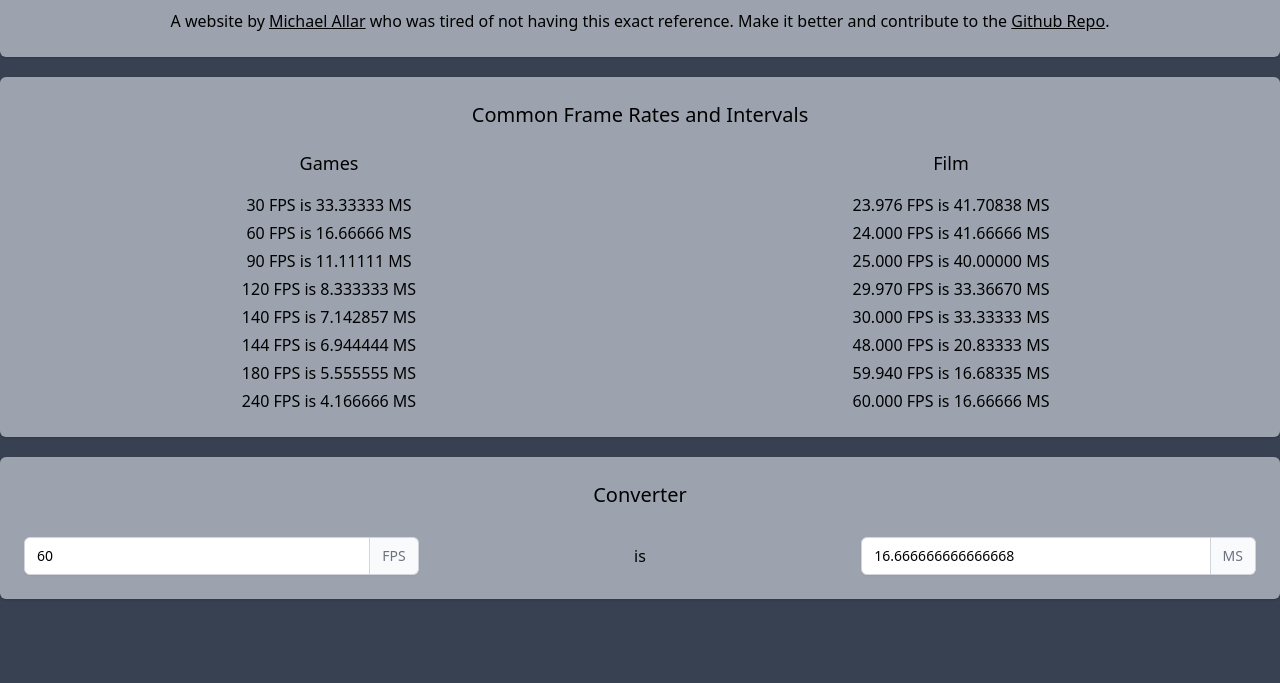
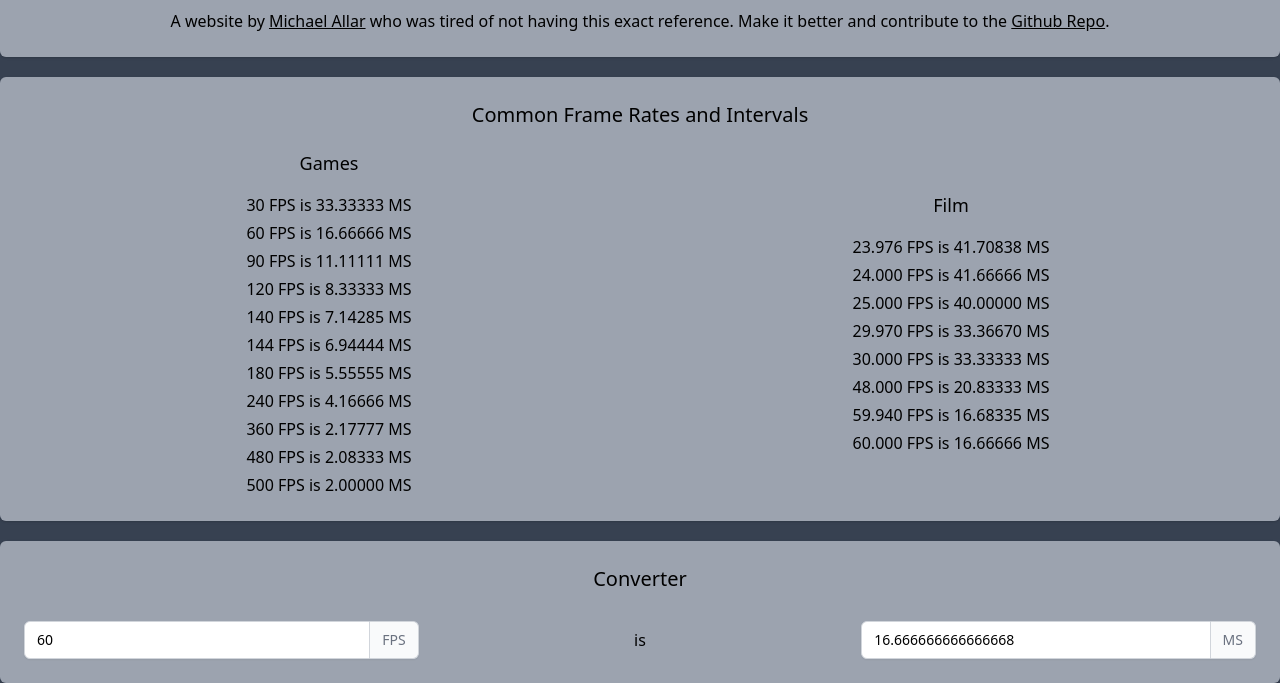
Before and after one commit to Allar/fpstoms, a website: page index.html in a window 1280 px wide. Shown: the part 123-806 px from the top of the page. Drawn offline with nearby package versions, Linux system fonts and the light colour scheme.

Commit message:
Updated index.html
Added higher refresh rate monitors being released.
Also made it so all values had a consistent amount of digits

```diff
--- a/index.html
+++ b/index.html
@@ -50,11 +50,14 @@
                   <li class="mt-1">30 FPS is 33.33333 MS</li>
                   <li class="mt-1">60 FPS is 16.66666 MS</li>
                   <li class="mt-1">90 FPS is 11.11111 MS</li>
-                  <li class="mt-1">120 FPS is 8.333333 MS</li>
-                  <li class="mt-1">140 FPS is 7.142857 MS</li>
-                  <li class="mt-1">144 FPS is 6.944444 MS</li>
-                  <li class="mt-1">180 FPS is 5.555555 MS</li>
-                  <li class="mt-1">240 FPS is 4.166666 MS</li>
+                  <li class="mt-1">120 FPS is 8.33333 MS</li>
+                  <li class="mt-1">140 FPS is 7.14285 MS</li>
+                  <li class="mt-1">144 FPS is 6.94444 MS</li>
+                  <li class="mt-1">180 FPS is 5.55555 MS</li>
+                  <li class="mt-1">240 FPS is 4.16666 MS</li>
+                  <li class="mt-1">360 FPS is 2.17777 MS</li>
+                  <li class="mt-1">480 FPS is 2.08333 MS</li>
+                  <li class="mt-1">500 FPS is 2.00000 MS</li>
                 </ul>
               </div>
               <div class="col-span-2 sm:col-span-1 mt-6 sm:mt-2 mx-auto text-center">
```
